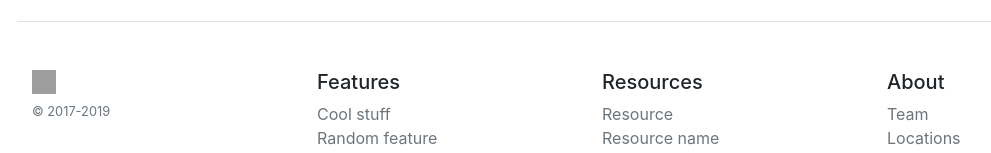
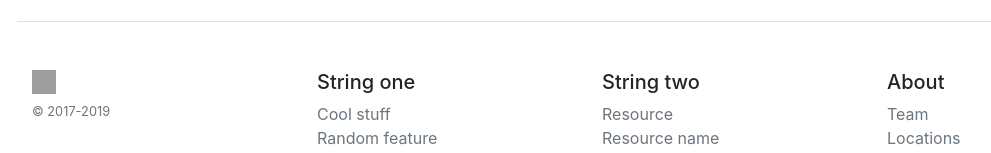
Before and after one commit to mirceaagr/ensta-web-dev, an Angular app in the folder 2020/course4/pizza/: page / in a window 1280 px wide. Shown: the part 3633-3786 px from the top of the page, without its empty margins (53-1044 px from the left). Built offline with nearby package versions, Linux system fonts and the light colour scheme; data requests are answered from the project's data file; grey boxes are pictures that could not be loaded.

Commit message:
Link footer to translation -> Example on how to link other components to the translation service

```diff
--- a/2020/course4/pizza/package.json
+++ b/2020/course4/pizza/package.json
@@ -4,7 +4,7 @@
   "scripts": {
     "ng": "ng",
     "start": "ng serve",
-    "start-server":"json-server --watch db.json",
+    "start-server": "json-server --watch db.json",
     "build": "ng build",
     "build:prod": "ng build --prod",
     "test": "ng test",
--- a/2020/course4/pizza/src/app/constants.ts
+++ b/2020/course4/pizza/src/app/constants.ts
@@ -8,8 +8,14 @@ export interface IMenuLangSet{
     contact:string
 }
 
+export interface IFooterLangSet{
+    str1:string,
+    str2:string
+}
+
 export interface ILangSet{
     "menu":IMenuLangSet
+    "footer":IFooterLangSet
 }
 
 export interface ILang{
@@ -27,6 +33,10 @@ export const LANGS:ILang = {
             pizzas:"Our Pizzas",
             cart:"Shopping Cart",
             contact:"Contact Us"
+        },
+        "footer":{
+            str1:"String one",
+            str2:"String two",
         }
     },
     "fr":{
@@ -36,6 +46,10 @@ export const LANGS:ILang = {
             pizzas:"Nos pizzas",
             cart:"Panier",
             contact:"Contactez"
+        },
+        "footer":{
+            str1:"Premiere String",
+            str2:"Seconde String"
         }
     }
 }
--- a/2020/course4/pizza/src/app/footer/footer.component.html
+++ b/2020/course4/pizza/src/app/footer/footer.component.html
@@ -5,7 +5,7 @@
         <small class="d-block mb-3 text-muted">© 2017-2019</small>
       </div>
       <div class="col-6 col-md">
-        <h5>Features</h5>
+        <h5>{{translation.str1}}</h5>
         <ul class="list-unstyled text-small">
           <li><a class="text-muted" href="#">Cool stuff</a></li>
           <li><a class="text-muted" href="#">Random feature</a></li>
@@ -16,7 +16,7 @@
         </ul>
       </div>
       <div class="col-6 col-md">
-        <h5>Resources</h5>
+        <h5>{{translation.str2}}</h5>
         <ul class="list-unstyled text-small">
           <li><a class="text-muted" href="#">Resource</a></li>
           <li><a class="text-muted" href="#">Resource name</a></li>
--- a/2020/course4/pizza/src/app/footer/footer.component.ts
+++ b/2020/course4/pizza/src/app/footer/footer.component.ts
@@ -1,4 +1,6 @@
 import { Component, OnInit } from '@angular/core';
+import { LangService } from '../lang.service';
+import { IFooterLangSet, ILangSet } from '../constants';
 
 @Component({
   selector: 'app-footer',
@@ -6,10 +8,15 @@ import { Component, OnInit } from '@angular/core';
   styleUrls: ['./footer.component.css']
 })
 export class FooterComponent implements OnInit {
-
-  constructor() { }
+  translation:IFooterLangSet = null;  //data translation needed for the navbar
+  constructor(private lang:LangService) { }
 
   ngOnInit(): void {
+      // we subscribe here to the changes in the lang service
+    // you'll do this for all the components that listen for the translation stream
+    this.lang.translation$.subscribe((t:ILangSet) => {
+      this.translation= t.footer
+    })
   }
 
 }
--- a/2020/course4/pizza/src/app/lang.service.ts
+++ b/2020/course4/pizza/src/app/lang.service.ts
@@ -1,12 +1,16 @@
 import { Injectable } from '@angular/core';
 import { AllowedLangs, ILangSet, LANGS } from './constants';
+import { BehaviorSubject } from 'rxjs';
 
 @Injectable({
   providedIn: 'root'
 })
 export class LangService {
   language: AllowedLangs = "en";
-  private _langs: ILangSet;
+  private _langs:ILangSet = LANGS[this.language];
+    // translation$ is an observable.. when you want to trigger an update in your components you call translation$.next(new val here)
+  // in RxJS you can have Subject, BehaviourSubject and ReplaySubject
+  translation$:BehaviorSubject<ILangSet> = new BehaviorSubject<ILangSet>(this._langs);
   get translation():ILangSet{
     return this._langs;
   }
@@ -20,6 +24,7 @@ export class LangService {
   changeLang(language: AllowedLangs) {
     this.language = language;
     localStorage.setItem('language', language);
-    this._langs = LANGS[this.language]
+    this._langs = LANGS[this.language];
+    this.translation$.next(this.translation); // we emit a new value in the stream
   }
 }
```
Also changed, not shown: 1 other file (tests, documents, lock files or other folders).
